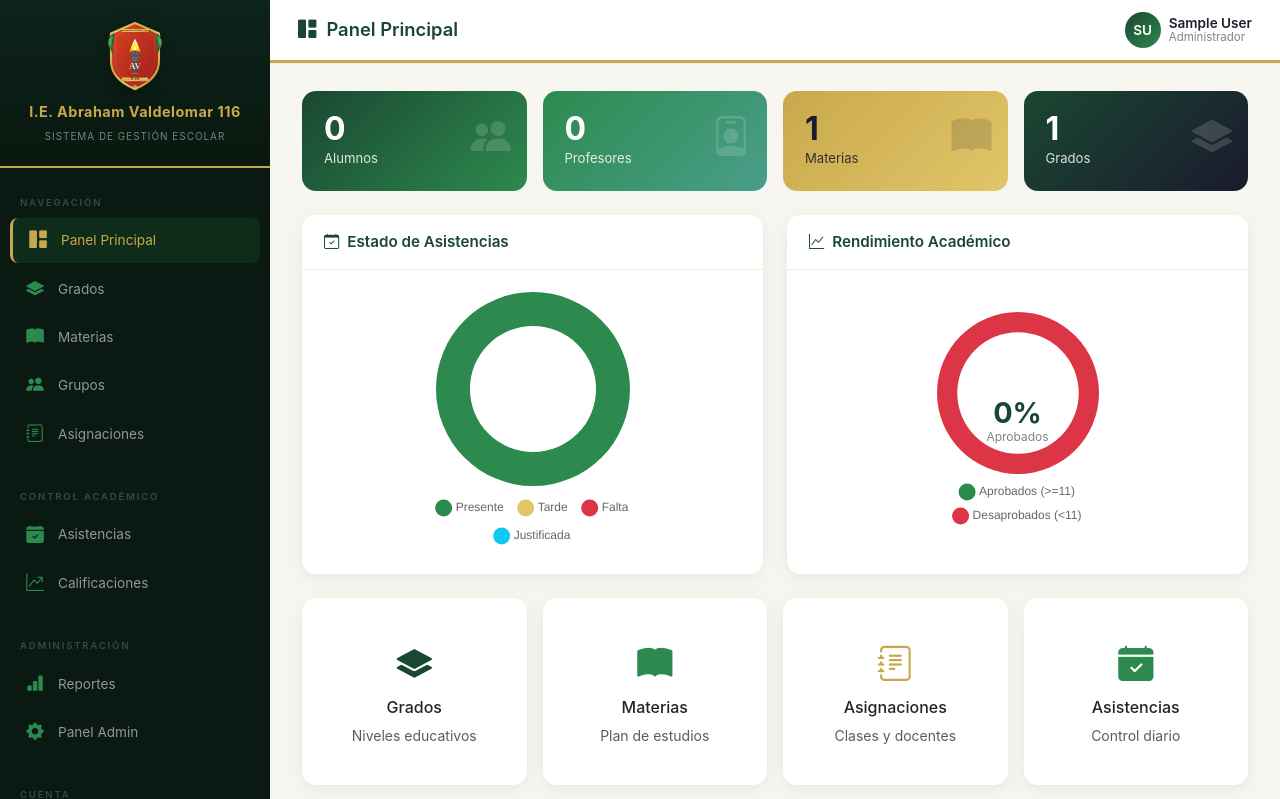
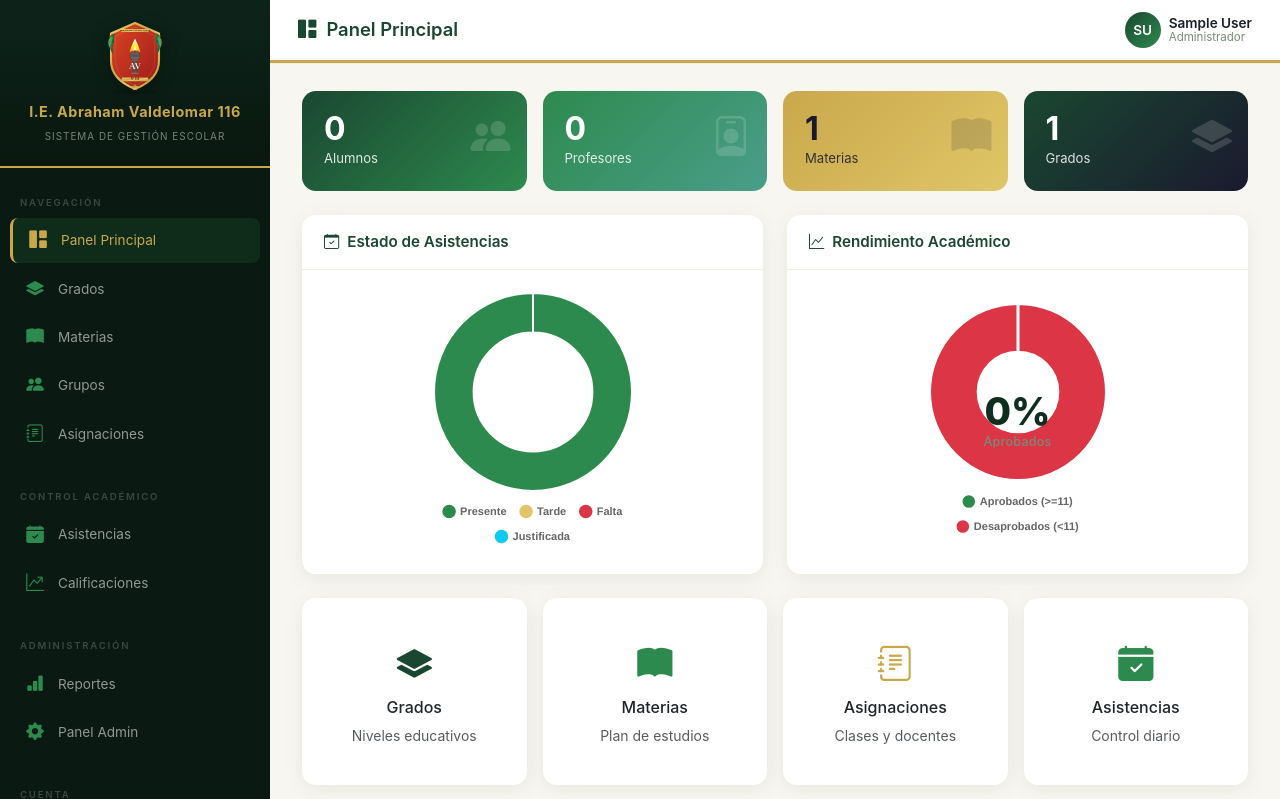
Before and after one commit to Pierxsss7/sistema-escolar-valdelomar, a Django app: page /home/ in a window 1280 px wide. Shown: the top 799 px of the page. Run offline with Django 5.2, Linux system fonts and the light colour scheme; a user stored in the database is signed in; tables that the repository leaves empty hold one stand-in row (values such as "Sample post").

Commit message:
Fix: thicker doughnut rings, bigger center label, white segment borders

```diff
--- a/static/css/styles.css
+++ b/static/css/styles.css
@@ -562,8 +562,8 @@ body {
 
 .chart-container {
     position: relative;
-    width: 220px;
-    height: 220px;
+    width: 240px;
+    height: 240px;
 }
 
 .chart-container canvas {
@@ -587,16 +587,21 @@ body {
 }
 
 .chart-pct {
-    font-size: 1.8rem;
-    color: var(--primary);
+    font-size: 2.4rem;
+    color: var(--primary-dark);
     line-height: 1;
     display: block;
+    font-weight: 800;
+    text-shadow: 0 1px 2px rgba(0,0,0,0.05);
 }
 
 .chart-label {
     color: var(--text-light);
     display: block;
-    font-size: 0.75rem;
+    font-size: 0.78rem;
+    font-weight: 500;
+    letter-spacing: 0.3px;
+    margin-top: 2px;
 }
 
 /* ===== PROGRESS BAR ===== */
--- a/templates/home.html
+++ b/templates/home.html
@@ -415,13 +415,14 @@ new Chart(ctx1, {
                 {{ asist_presente }}, {{ asist_tarde }}, {{ asist_falta }}, {{ asist_justificada }}
             ],
             backgroundColor: ['#2d8a4e', '#e0c668', '#dc3545', '#0dcaf0'],
-            borderWidth: 0
+            borderWidth: 2,
+            borderColor: '#fff'
         }]
     },
     options: {
         responsive: true,
-        cutout: '65%',
-        plugins: { legend: { position: 'bottom', labels: { padding: 16, usePointStyle: true } } }
+        cutout: '60%',
+        plugins: { legend: { position: 'bottom', labels: { padding: 14, usePointStyle: true, font: { size: 11, weight: 'bold' } } } }
     }
 });
 } catch(e) { ctx1.parentElement.innerHTML = '<p class="text-muted text-center py-4">Sin datos de asistencia</p>'; }
@@ -437,14 +438,20 @@ new Chart(ctx2, {
         datasets: [{
             data: [{{ calif_aprobadas }}, {{ calif_desaprobadas }}],
             backgroundColor: ['#2d8a4e', '#dc3545'],
-            borderWidth: 0
+            borderWidth: 3,
+            borderColor: '#fff'
         }]
     },
     options: {
         responsive: true,
         maintainAspectRatio: false,
-        cutout: '75%',
-        plugins: { legend: { position: 'bottom', labels: { padding: 12, usePointStyle: true } } }
+        cutout: '45%',
+        plugins: {
+            legend: {
+                position: 'bottom',
+                labels: { padding: 14, usePointStyle: true, font: { size: 11, weight: 'bold' } }
+            }
+        }
     }
 });
 } catch(e) { ctx2.parentElement.innerHTML = '<p class="text-muted text-center py-4">Sin datos de calificaciones</p>'; }
```
